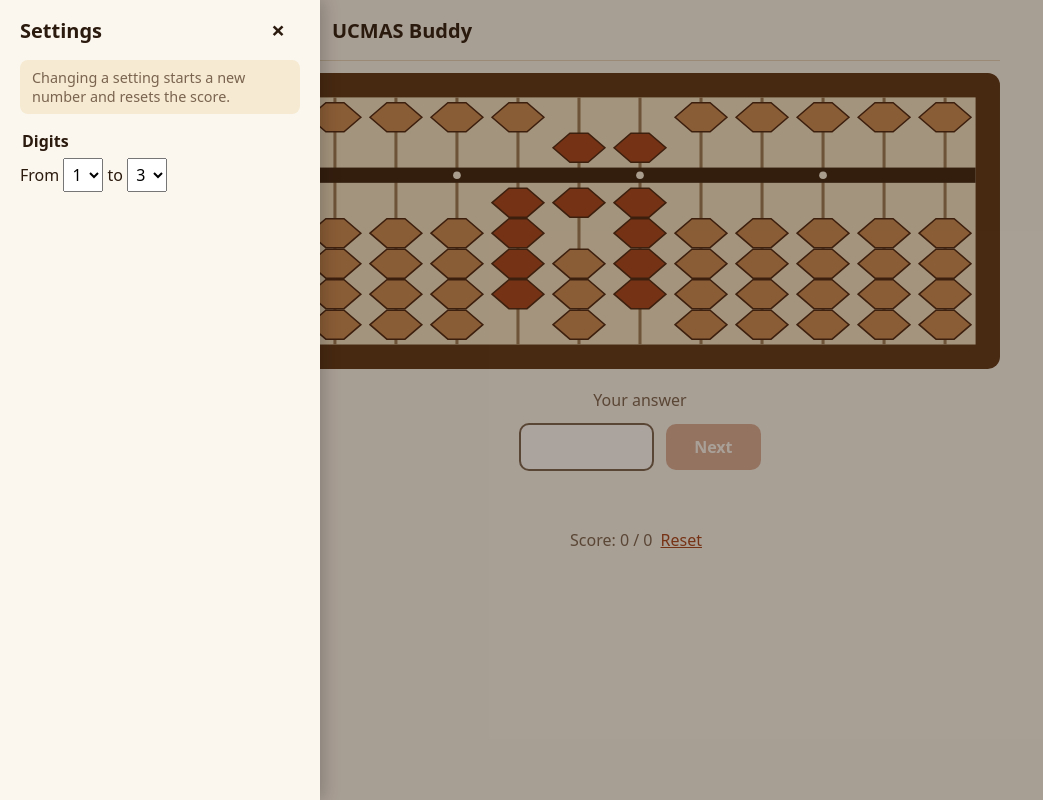
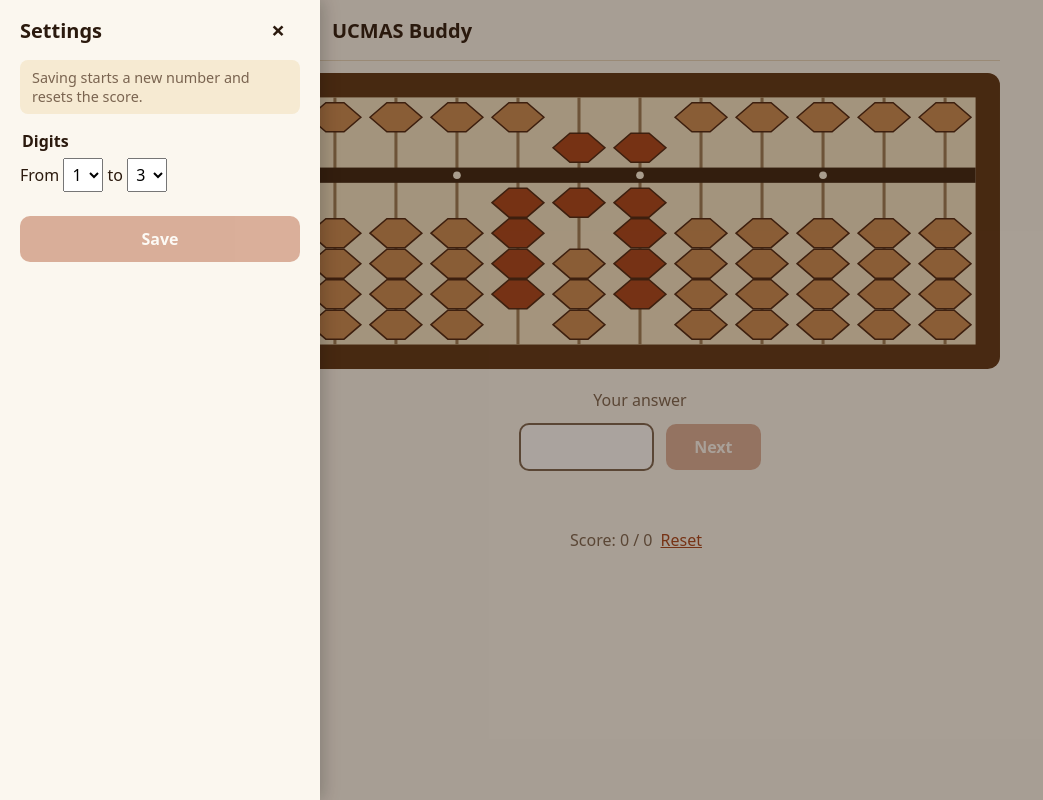
Before and after one commit to utkipatel/ucmas-buddy, a React (Vite) app: page / in a window 1280 px wide. Both pictures are taken after a click on the button "Open settings". Shown: the whole page, without its empty margins (0-1043 px from the left). Built offline with nearby package versions, Linux system fonts and the light colour scheme.

Commit message:
feat: apply settings with a save button

```diff
--- a/src/App.tsx
+++ b/src/App.tsx
@@ -15,13 +15,14 @@ export default function App() {
   const [menuOpen, setMenuOpen] = useState(false);
   const closeMenu = useCallback(() => setMenuOpen(false), []);
 
-  function handleSettingsChange(newSettings: Settings) {
+  function handleSettingsSave(newSettings: Settings) {
     setSettings(newSettings);
     saveSettings(browserStorage(), newSettings);
+    setMenuOpen(false);
   }
 
-  // A new key gives StudyScreen a fresh start: changing a setting starts a
-  // new round with a 0 / 0 score, since scores at different settings
+  // A new key gives StudyScreen a fresh start: saving new settings starts
+  // a new round with a 0 / 0 score, since scores at different settings
   // can't be compared.
   const { range } = settings;
   const sessionKey = `${range.min}-${range.max}`;
@@ -46,7 +47,7 @@ export default function App() {
       {menuOpen && (
         <SettingsPanel
           settings={settings}
-          onChange={handleSettingsChange}
+          onSave={handleSettingsSave}
           onClose={closeMenu}
         />
       )}
--- a/src/practice/SettingsPanel.tsx
+++ b/src/practice/SettingsPanel.tsx
@@ -1,10 +1,11 @@
-import { useEffect } from "react";
+import { type FormEvent, useEffect, useState } from "react";
 import type { Settings } from "../settings";
 import { MAX_DIGITS, MIN_DIGITS } from "./generator";
 
 interface SettingsPanelProps {
   settings: Settings;
-  onChange: (settings: Settings) => void;
+  /** Called with the new settings when the learner taps Save. */
+  onSave: (settings: Settings) => void;
   onClose: () => void;
 }
 
@@ -13,13 +14,19 @@ const DIGIT_OPTIONS = Array.from(
   (_, i) => MIN_DIGITS + i,
 );
 
-/** Side panel with the settings. Closes on ×, Escape, or a tap outside. */
+/**
+ * Side panel with the settings. Changes are kept in a draft until Save;
+ * closing (×, Escape, or a tap outside) throws the draft away.
+ */
 export default function SettingsPanel({
   settings,
-  onChange,
+  onSave,
   onClose,
 }: SettingsPanelProps) {
-  const { range } = settings;
+  const [draft, setDraft] = useState(settings);
+  const { range } = draft;
+  const changed =
+    range.min !== settings.range.min || range.max !== settings.range.max;
 
   useEffect(() => {
     const closeOnEscape = (event: KeyboardEvent) => {
@@ -31,9 +38,14 @@ export default function SettingsPanel({
 
   // Keep min <= max by moving the other end when needed.
   const setMin = (min: number) =>
-    onChange({ ...settings, range: { min, max: Math.max(min, range.max) } });
+    setDraft({ ...draft, range: { min, max: Math.max(min, range.max) } });
   const setMax = (max: number) =>
-    onChange({ ...settings, range: { min: Math.min(range.min, max), max } });
+    setDraft({ ...draft, range: { min: Math.min(range.min, max), max } });
+
+  function handleSave(event: FormEvent) {
+    event.preventDefault();
+    onSave(draft);
+  }
 
   return (
     <div
@@ -60,8 +72,9 @@ export default function SettingsPanel({
           </button>
         </div>
 
+        <form onSubmit={handleSave}>
           <p className="note">
-          Changing a setting starts a new number and resets the score.
+            Saving starts a new number and resets the score.
           </p>
 
           <fieldset>
@@ -89,6 +102,11 @@ export default function SettingsPanel({
               </select>
             </label>
           </fieldset>
+
+          <button type="submit" className="save" disabled={!changed}>
+            Save
+          </button>
+        </form>
       </aside>
     </div>
   );
--- a/src/style.css
+++ b/src/style.css
@@ -195,3 +195,8 @@ button.icon-button {
   font: inherit;
   padding: 4px;
 }
+
+.drawer .save {
+  width: 100%;
+  margin-top: 24px;
+}
```
Also changed, not shown: 1 other file (tests, documents, lock files or other folders). Lines whose indentation alone changed are shown as unchanged.
